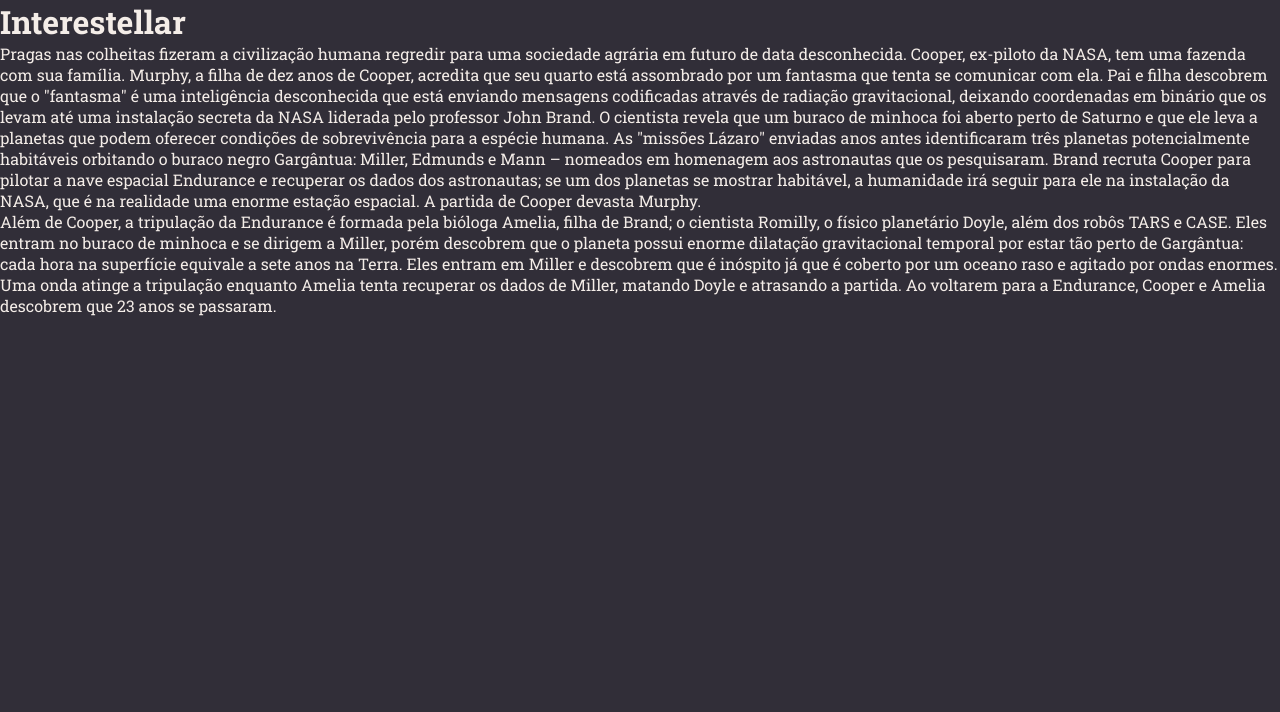
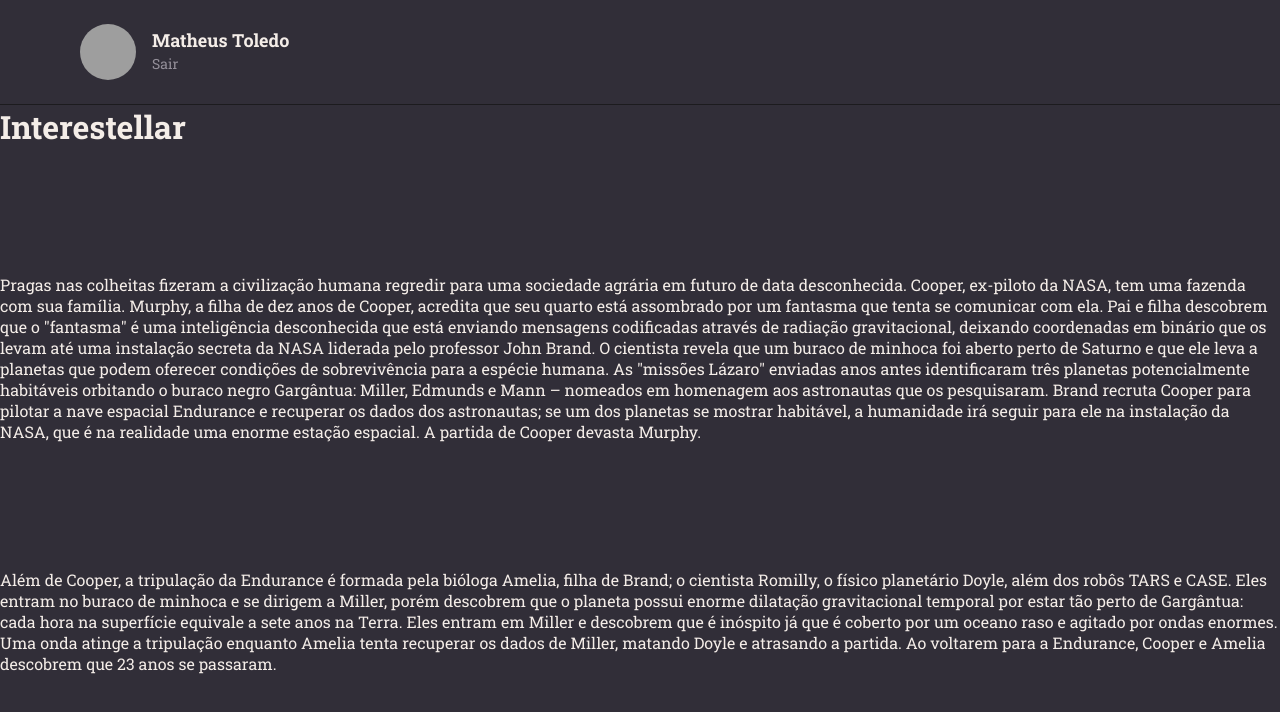
Before and after one commit to MatheusToledo246/RocketMovies, a React (Vite) app in the folder Rocket Movies/: page / in a window 1280 px wide. Shown: the top 712 px of the page. Built offline with nearby package versions, Linux system fonts and the light colour scheme; grey boxes are pictures that could not be loaded.

Commit message:
add profile

```diff
--- /dev/null
+++ b/Rocket Movies/src/components/Header/index.jsx
@@ -0,0 +1,19 @@
+import {Container, Profile} from './styles';
+
+export function Header(){
+    return(
+        <Container>
+            <Profile>
+            <img
+                src="https://github.com/MatheusToledo246.png"
+                alt="Foto do Usuário"
+            />
+
+            <div>
+                <strong>Matheus Toledo</strong>
+                <span>Sair</span>
+            </div>
+            </Profile>
+        </Container>
+    )
+}
--- /dev/null
+++ b/Rocket Movies/src/components/Header/styles.js
@@ -0,0 +1,46 @@
+import styled from 'styled-components';
+
+export const Container = styled.header`
+    grid-area: header;
+
+    height: 105px;
+    width: 100%;
+
+    border-bottom-width: 1px;
+    border-bottom-style: solid;
+    border-bottom-color: ${({ theme }) => theme.COLORS.BACKGROUND_700};
+
+    display: flex;
+    justify-content: space-between;
+
+    padding: 0 80px;
+
+`;
+
+export const Profile = styled.div`
+    display: flex;
+    align-items: center;
+
+    > img {
+        width: 56px;
+        height: 56px;
+        border-radius: 50%;
+    }
+
+    > div {
+        display: flex;
+        flex-direction: column;
+        margin-left: 16px;
+        line-height: 24px;
+
+        span {
+            font-size: 14px;
+            color: ${({ theme }) => theme.COLORS.GRAY_100};
+        }
+
+        strong {
+            font-size: 18px;
+            color: ${({ theme }) => theme.COLORS.WHITE};
+        }
+    }
+`;
--- a/Rocket Movies/src/pages/Details/index.jsx
+++ b/Rocket Movies/src/pages/Details/index.jsx
@@ -1,8 +1,11 @@
 import { Container } from './styles';
+
+import { Header } from '../../components/Header';
 
 export function Details() {
   return(
     <Container>
+      <Header />
       <h1>Interestellar</h1>
 
       <p>
--- a/Rocket Movies/src/pages/Details/styles.js
+++ b/Rocket Movies/src/pages/Details/styles.js
@@ -1,5 +1,13 @@
 import styled from "styled-components";
 
 export const Container = styled.div`
+    width: 100%;
+    height: 100vh;
+
+    display: grid;
+    grid-template-rows: 105px auto;
+    grid-template-areas:
+    "header"
+    "content"
 
 `;
```
